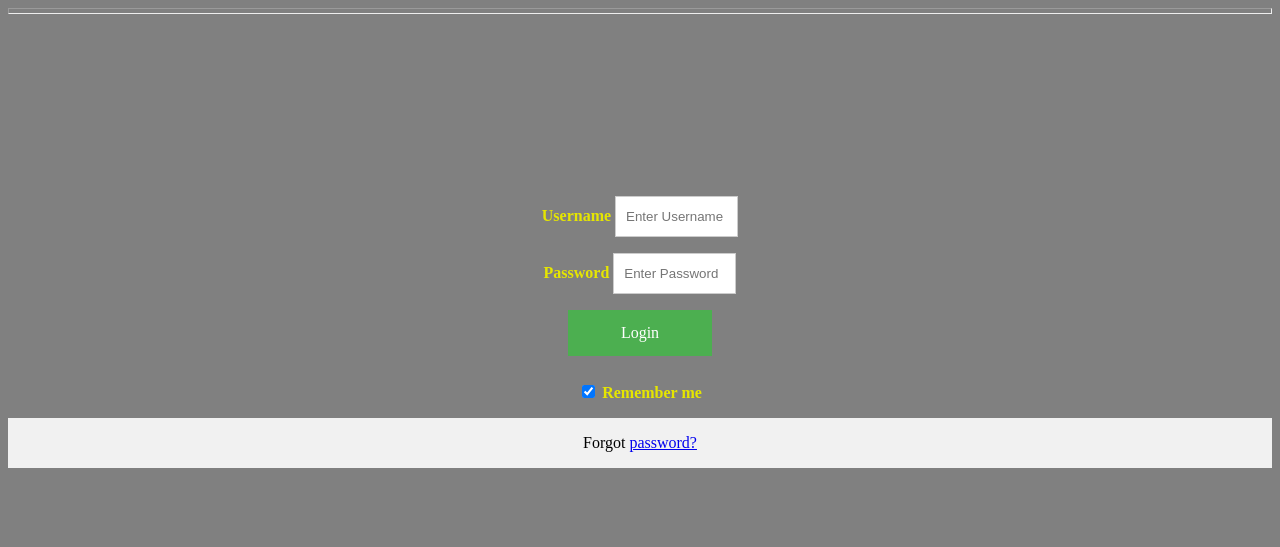
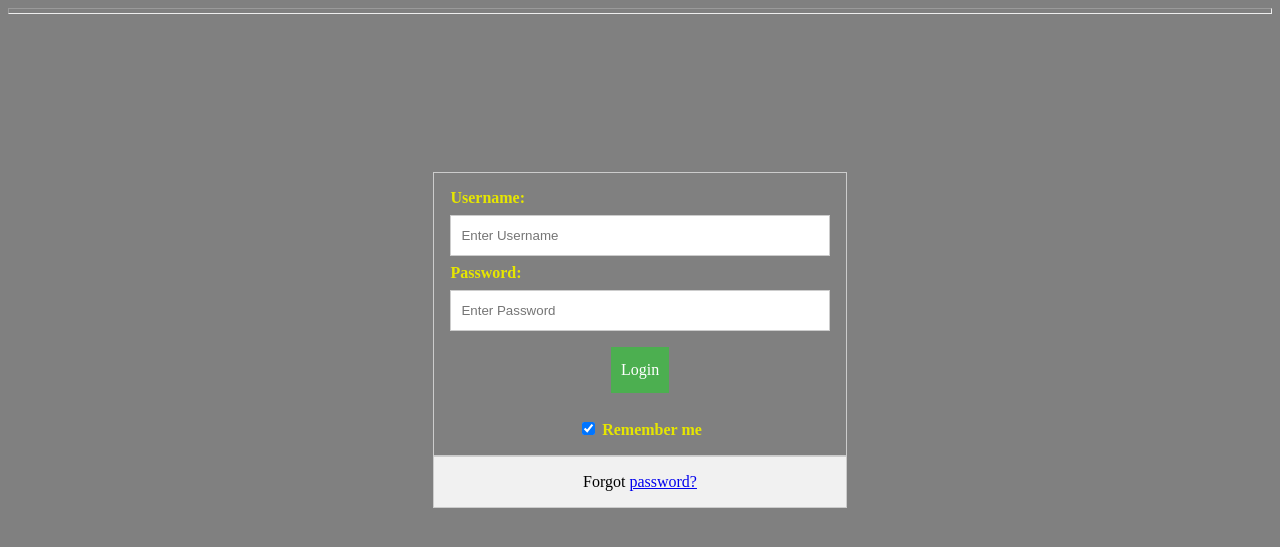
Before and after one commit to BarkBoard/main, a PHP site: page /loginPage.php in a window 1280 px wide. Shown: the part 56-603 px from the top of the page. Run offline with PHP 8.4, Linux system fonts and the light colour scheme.

Commit message:
Upaded login look and added button action

```diff
--- a/loginPage.css
+++ b/loginPage.css
@@ -1,5 +1,5 @@
 input[type=text], input[type=password] {
-  width: 10%;
+  width: 100%;
   padding: 12px 10px;
   margin: 8px 0;
   display: inline-block;
@@ -15,6 +15,7 @@ input[type=text], input[type=password] {
   border: none;
   cursor: pointer;
   width: 10%;
+  text-align: center;
 }
 
 .button:hover {
@@ -22,7 +23,16 @@ input[type=text], input[type=password] {
 }
 
 .container {
+  width: 30%;
   padding: 16px;
+  border: 1px solid #ccc;
+  text-align: left;
+}
+.container2 {
+  width: 30%;
+  padding: 16px;
+  border: 1px solid #ccc;
+  text-align: center;
 }
 
 p.ex1 {
--- a/loginPage.php
+++ b/loginPage.php
@@ -33,7 +33,36 @@
 	</div>
 <hr size=6>
 
+<!-- login username and password field -->
+<link href="loginPage.css" rel="stylesheet">
+<p class="ex1">
+</p>
+<center>
+<div class="container">
+    <label for="uname"><b style="color:#e6e600;">Username: </b></label>
 
+    <input type="text" placeholder="Enter Username" name="uname" required>
+		<br>
+
+    <label for="psw"><b style="color:#e6e600;">Password: </b></label>
+    <input type="password" placeholder="Enter Password" name="psw" required>
+		<br>
+		<center>
+    <div class="button" onclick="location.href='mtumarket.php'">Login</div>
+		<br>
+
+    <label>
+      <input type="checkbox" checked="checked" name="remember"><b style="color:#e6e600;"> Remember me </b>
+    </label>
+	</center>
+  </div>
+
+<!-- Possible forgot password button-->
+  <div class="container2" style="background-color:#f1f1f1">
+    <span class="psw">Forgot <a href="#">password?</a></span>
+  </div>
+
+</center>
 
 <script>
 <!-- menu button script -->
@@ -55,30 +84,6 @@ window.onclick = function(event) {
 }
 </script>
 
-<link href="loginPage.css" rel="stylesheet">
-<p class="ex1">
-</p>
-<center>
-<div class="container">
-    <label for="uname"><b style="color:#e6e600;">Username </b></label>
-    <input type="text" placeholder="Enter Username" name="uname" required>
-		<br>
-    <label for="psw"><b style="color:#e6e600;">Password </b></label>
-    <input type="password" placeholder="Enter Password" name="psw" required>
-		<br>
-    <div class="button">Login</div>
-		<br>
-    <label>
-      <input type="checkbox" checked="checked" name="remember"><b style="color:#e6e600;"> Remember me </b>
-    </label>
-  </div>
 
-<!-- Possible forgot password button-->
-  <div class="container" style="background-color:#f1f1f1">
-    <span class="psw">Forgot <a href="#">password?</a></span>
-  </div>
-
-
-</center>
 </body>
 </html>
```
